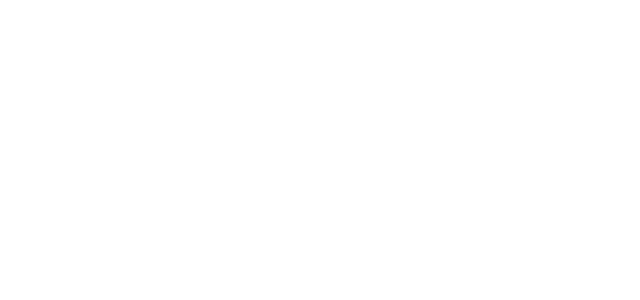
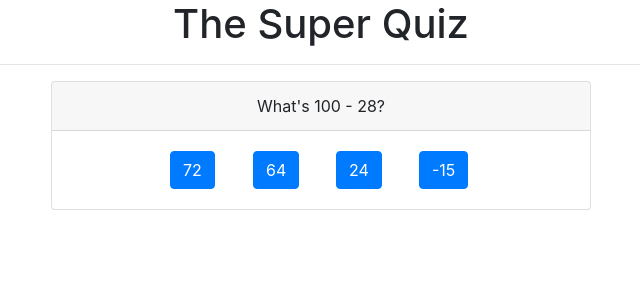
Before and after one commit to vladislavXXL/stock-trader, a Vue app: page / in a window 1280 px wide. Shown: the top 300 px of the page, without its empty margins (319-959 px from the left). Built offline with nearby package versions, Linux system fonts and the light colour scheme.

Commit message:
Upd with Answer and Question components

```diff
--- a/src/App.vue
+++ b/src/App.vue
@@ -1,12 +1,60 @@
 <template>
     <div class="container">
+        <app-header></app-header>
+        <component
+                :is="!isAnswered ? 'app-question' : 'app-answer'"
+                :question="getRandomQuiz()"
+                @isCorrect="isAnswered = $event"
+                @nextQuiz="isAnswered = $event"
+        >
+        </component>
     </div>
 </template>
 
 <script>
+    import Header from './components/Shared/Header.vue';
+    import Answer from './components/Animation/Answer.vue';
+    import Question from './components/Animation/Question.vue';
+
     export default {
+        data() {
+            return {
+                isAnswered: false,
+                questions: [
+                    {
+                        text: '14 - 27',
+                        answers: [-18, -7, -19, -13],
+                        answer: -13
+                    },
+                    {
+                        text: '15 + 16',
+                        answers: [35, 30, 31, 29],
+                        answer: 31
+                    },
+                    {
+                        text: '45 + 12',
+                        answers: [47, 58, 12, 57],
+                        answer: 57
+                    },
+                    {
+                        text: '100 - 28',
+                        answers: [72, 64, 24, -15],
+                        answer: 72
+                    }
+                ]
+            }
+        },
+        methods: {
+            getRandomQuiz() {
+                return this.questions[Math.floor(Math.random() * this.questions.length)];
+            }
+        },
+        components: {
+            appHeader: Header,
+            appAnswer: Answer,
+            appQuestion: Question
+        }
     }
-
 </script>
 
 <style scoped>
--- /dev/null
+++ b/src/components/Animation/Answer.vue
@@ -0,0 +1,28 @@
+<template>
+    <div class="row justify-content-center">
+        <div class="col-6">
+            <div class="card text-center" style="background-color: palegreen;">
+                <div class="card-body">
+                    <h2>That's Correct!</h2>
+                    <hr>
+                    <button class="btn btn-primary" @click="nextQuiz">Next Question</button>
+                </div>
+            </div>
+        </div>
+    </div>
+</template>
+
+<script>
+    export default {
+        name: "Answer",
+        methods: {
+            nextQuiz() {
+                this.$emit('nextQuiz', false);
+            }
+        }
+    }
+</script>
+
+<style scoped>
+
+</style>
--- /dev/null
+++ b/src/components/Animation/Question.vue
@@ -0,0 +1,41 @@
+<template>
+    <div class="row justify-content-center">
+        <div class="col-6">
+            <div class="card">
+                <div class="card-header text-center">
+                    What's {{ question.text }}?
+                </div>
+                <div class="card-body d-flex justify-content-center flex-wrap">
+                    <div class="col-2" v-for="(value, index) in question.answers">
+                        <button class="btn btn-primary" @click="checkAnswer(index)">{{ value }}</button>
+                    </div>
+                </div>
+            </div>
+        </div>
+    </div>
+</template>
+
+<script>
+    export default {
+        name: "Question",
+        props: {
+            question: {
+                type: Object,
+                require: true
+            }
+        },
+        methods: {
+            checkAnswer(index) {
+                if (this.question.answer === this.question.answers[index]) {
+                    this.$emit('isCorrect', true);
+                } else {
+                    window.alert('It\'s a wrong answer');
+                }
+            }
+        }
+    }
+</script>
+
+<style scoped>
+
+</style>
--- a/src/components/Shared/Header.vue
+++ b/src/components/Shared/Header.vue
@@ -1,5 +1,8 @@
 <template>
-
+    <div>
+        <h1 class="text-center">The Super Quiz</h1>
+        <hr>
+    </div>
 </template>
 
 <script>
```
